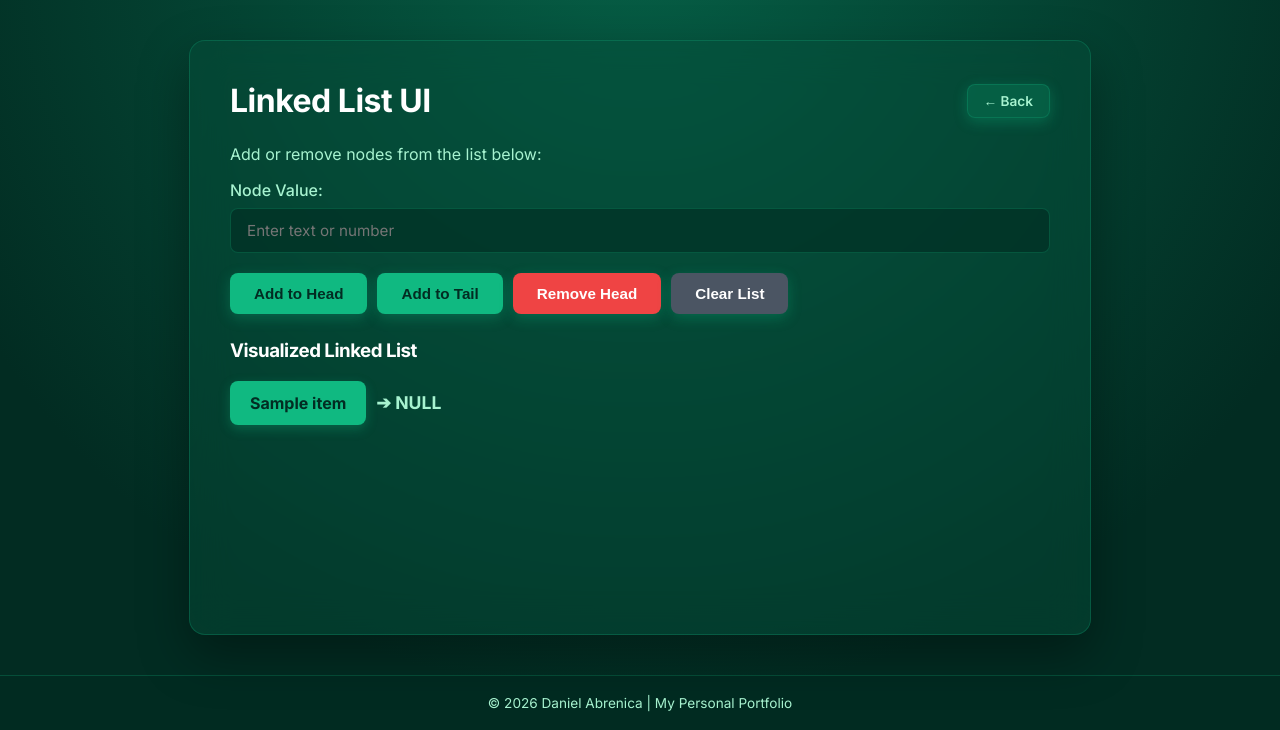
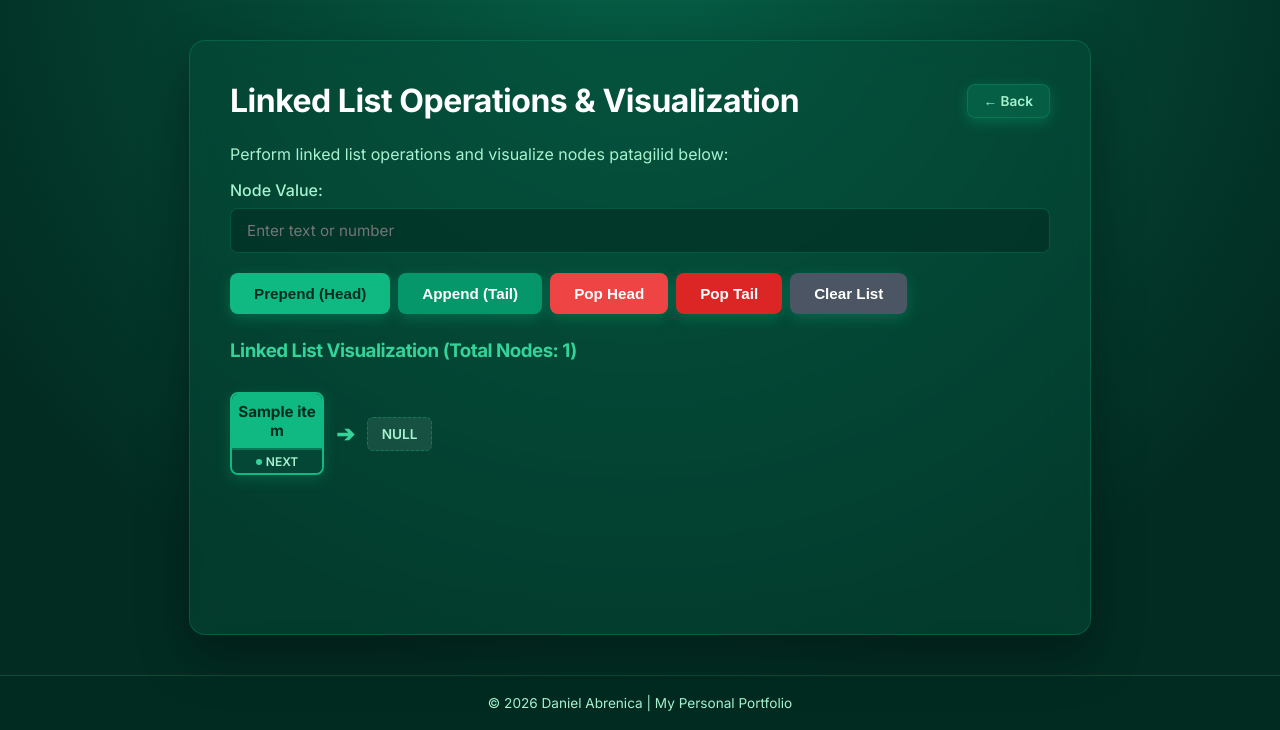
Before and after one commit to danielabrenica2009-lgtm/my_portfolio_, a Flask app: template templates/linkedlist.html in a window 1280 px wide. Shown: the part 70-800 px from the top of the page. Run offline with Flask 3, Linux system fonts and the light colour scheme; the template is opened without the code that fills it: most values are stand-ins (such as "Sample title", 1, 10 or a date in 2020).

Commit message:
Changed the setup or layout for linklist

```diff
--- a/app.py
+++ b/app.py
@@ -102,18 +102,19 @@ def linkedlist():
     value = request.form.get('value', '').strip()
 
     if action == 'add_head' and value:
-      linked_list_data.insert(0, value)
+      linked_list_data.insert(0, value)  # Prepend (Start / Head)
     elif action == 'add_tail' and value:
-      linked_list_data.append(value)
+      linked_list_data.append(value)  # Append (End / Tail)
     elif action == 'pop_head' and linked_list_data:
-      linked_list_data.pop(0)
+      linked_list_data.pop(0)  # Pop Head
+    elif action == 'pop_tail' and linked_list_data:
+      linked_list_data.pop()  # Pop Tail
     elif action == 'clear':
-      linked_list_data = []
+      linked_list_data = []  # Clear List
 
     return redirect(url_for('linkedlist'))
 
   return render_template('linkedlist.html', items=linked_list_data)
 
-
 if __name__ == '__main__':
   app.run(debug=True)
--- a/templates/linkedlist.html
+++ b/templates/linkedlist.html
@@ -8,6 +8,79 @@
     <link rel="stylesheet" href="https://fonts.googleapis.com/css2?family=Inter:wght@300;400;500;600;700&display=swap">
     <!-- Modularized External CSS -->
     <link rel="stylesheet" href="{{ url_for('static', filename='style.css') }}">
+
+    <style>
+        /* Node Structural Styling (Patterned after Data + Next Pointer structure) */
+        .ll-node-container {
+            display: flex;
+            align-items: center;
+            gap: 12px;
+        }
+
+        .ll-node {
+            display: flex;
+            flex-direction: column;
+            width: 90px;
+            border: 2px solid #10b981;
+            border-radius: 8px;
+            overflow: hidden;
+            background: #022c22;
+            box-shadow: 0 4px 14px rgba(16, 185, 129, 0.25);
+            transition: transform 0.2s ease;
+        }
+
+        .ll-node:hover {
+            transform: translateY(-3px);
+        }
+
+        .ll-node-data {
+            background: #10b981;
+            color: #022c22;
+            padding: 8px 4px;
+            text-align: center;
+            font-weight: 700;
+            font-size: 0.95rem;
+            word-break: break-all;
+            border-bottom: 2px solid #047857;
+        }
+
+        .ll-node-next {
+            background: rgba(6, 78, 59, 0.8);
+            color: #a7f3d0;
+            padding: 4px;
+            text-align: center;
+            font-size: 0.75rem;
+            font-weight: 600;
+            display: flex;
+            align-items: center;
+            justify-content: center;
+            gap: 4px;
+        }
+
+        .ll-pointer-dot {
+            width: 6px;
+            height: 6px;
+            background-color: #34d399;
+            border-radius: 50%;
+            display: inline-block;
+        }
+
+        .ll-arrow {
+            font-size: 1.4rem;
+            font-weight: bold;
+            color: #34d399;
+        }
+
+        .ll-null-badge {
+            background: rgba(255, 255, 255, 0.08);
+            color: #a7f3d0;
+            padding: 8px 14px;
+            border-radius: 6px;
+            border: 1px dashed rgba(16, 185, 129, 0.4);
+            font-weight: 600;
+            font-size: 0.85rem;
+        }
+    </style>
 </head>
 <body>
 
@@ -32,42 +105,54 @@
 
     <div class="main-container">
         <div style="display: flex; justify-content: space-between; align-items: center; margin-bottom: 1.5rem;">
-            <h1 style="margin: 0;">Linked List UI</h1>
+            <h1 style="margin: 0;">Linked List Operations & Visualization</h1>
             <a href="{{ url_for('works') }}" class="btn" style="padding: 0.5rem 1rem; font-size: 0.85rem; background: rgba(16, 185, 129, 0.2); color: var(--text-muted); border: 1px solid var(--border-glass);">
                 &#8592; Back
             </a>
         </div>
 
-        <p style="color: var(--text-muted);">Add or remove nodes from the list below:</p>
+        <p style="color: var(--text-muted);">Perform linked list operations and visualize nodes patagilid below:</p>
 
         <form method="POST" style="margin-bottom: 25px;">
             <div class="form-group">
                 <label for="value">Node Value:</label>
                 <input type="text" id="value" name="value" placeholder="Enter text or number">
             </div>
-            <div style="display: flex; gap: 10px; flex-wrap: wrap;">
-                <button type="submit" name="action" value="add_head" class="btn">Add to Head</button>
-                <button type="submit" name="action" value="add_tail" class="btn">Add to Tail</button>
-                <button type="submit" name="action" value="pop_head" class="btn" style="background-color: #ef4444; color: white;">Remove Head</button>
+            <div style="display: flex; gap: 8px; flex-wrap: wrap;">
+                <button type="submit" name="action" value="add_head" class="btn" style="background-color: #10b981; color: #022c22;">Prepend (Head)</button>
+                <button type="submit" name="action" value="add_tail" class="btn" style="background-color: #059669; color: white;">Append (Tail)</button>
+                <button type="submit" name="action" value="pop_head" class="btn" style="background-color: #ef4444; color: white;">Pop Head</button>
+                <button type="submit" name="action" value="pop_tail" class="btn" style="background-color: #dc2626; color: white;">Pop Tail</button>
                 <button type="submit" name="action" value="clear" class="btn" style="background-color: #4b5563; color: white;">Clear List</button>
             </div>
         </form>
 
-        <h3>Visualized Linked List</h3>
-        <div style="display: flex; align-items: center; flex-wrap: wrap; gap: 10px; margin-top: 15px;">
+        <h3 style="color: #34d399; margin-bottom: 15px;">Linked List Visualization (Total Nodes: {{ items|length }})</h3>
+
+        <!-- Patagilid (Horizontal) Nodes Container -->
+        <div style="display: flex; align-items: center; flex-wrap: wrap; gap: 12px; margin-top: 15px; padding: 15px 0;">
             {% if items %}
                 {% for item in items %}
-                    <div style="background: var(--primary-green); color: #022c22; padding: 12px 20px; border-radius: 8px; font-weight: bold; min-width: 40px; text-align: center; box-shadow: 0 4px 12px rgba(16, 185, 129, 0.3);">
-                        {{ item }}
+                    <div class="ll-node-container">
+                        <!-- Node Box with DATA and NEXT pointer layout -->
+                        <div class="ll-node">
+                            <div class="ll-node-data">{{ item }}</div>
+                            <div class="ll-node-next">
+                                <span class="ll-pointer-dot"></span> NEXT
+                            </div>
+                        </div>
+
+                        <!-- Horizontal Pointer Arrow -->
+                        {% if not loop.last %}
+                            <span class="ll-arrow">➔</span>
+                        {% else %}
+                            <span class="ll-arrow">➔</span>
+                            <div class="ll-null-badge">NULL</div>
+                        {% endif %}
                     </div>
-                    {% if not loop.last %}
-                        <span style="font-size: 1.5rem; font-weight: bold; color: var(--primary-green);">➔</span>
-                    {% else %}
-                        <span style="font-size: 1.1rem; font-weight: bold; color: var(--text-muted);">➔ NULL</span>
-                    {% endif %}
                 {% endfor %}
             {% else %}
-                <p style="color: var(--text-muted); font-style: italic;">The list is currently empty (EMPTY LIST ➔ NULL).</p>
+                <p style="color: var(--text-muted); font-style: italic;">The Linked List is currently empty (HEAD ➔ NULL).</p>
             {% endif %}
         </div>
     </div>
```
